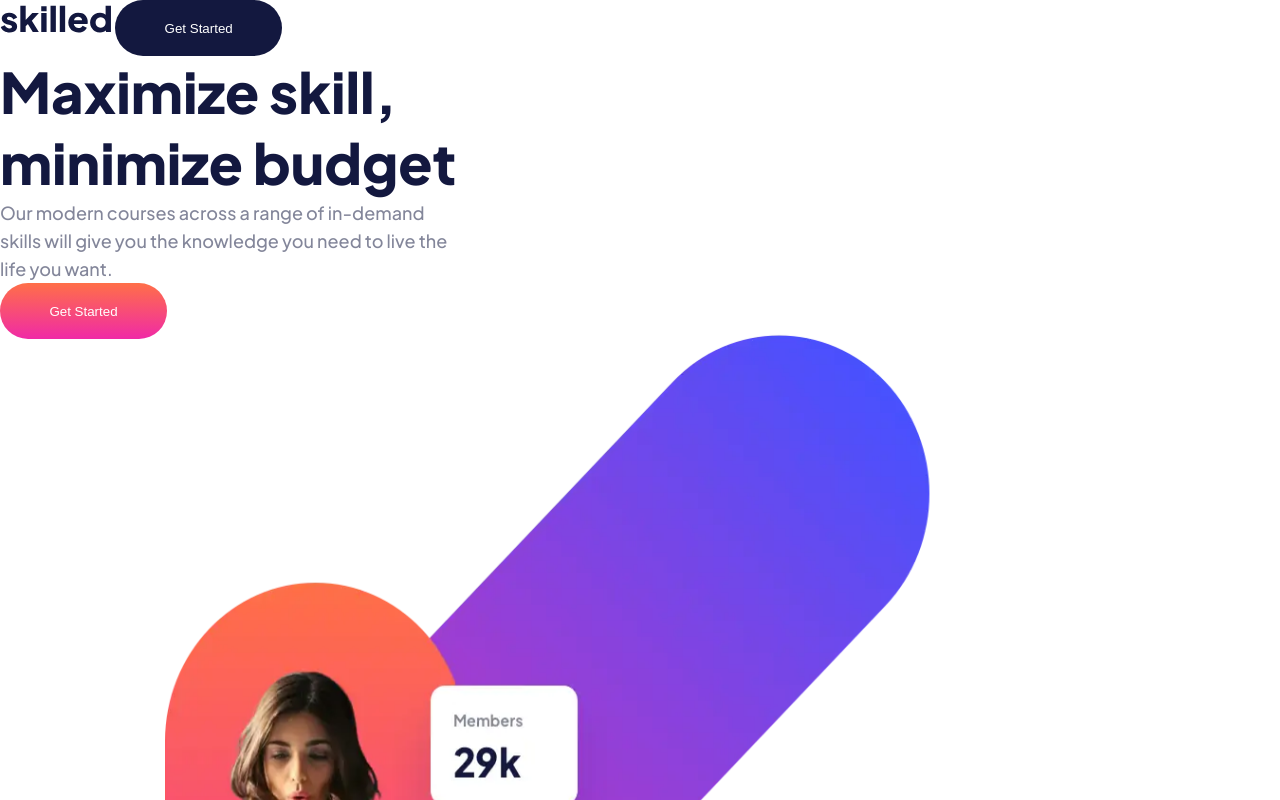
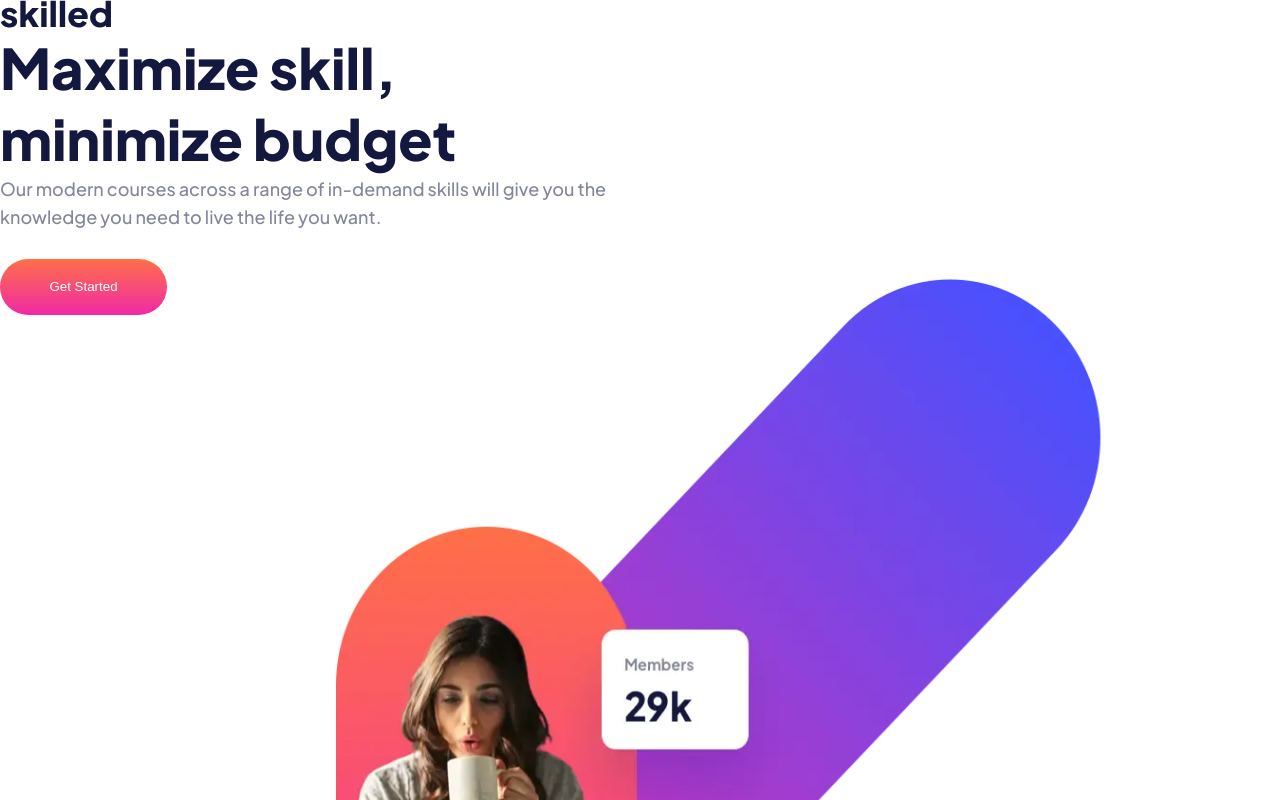
Before and after one commit to josevaldircalixto/skilled-e-learning-landing-page, a plain HTML site: page index.html in a window 1280 px wide. Shown: the top 800 px of the page. Drawn offline with Linux system fonts and the light colour scheme.

Commit message:
Changed layout css div's

```diff
--- a/index.html
+++ b/index.html
@@ -20,10 +20,10 @@
 <body>
 
   <header id="top-info"> <!-- superior part -->
-    <img id="logo-dark" src="/assets/logo-dark.svg" alt="image of the logo">
-    <button id="button-superior-right">Get Started</button>
 
     <div id="top-left-info">
+
+      <img id="logo-dark" src="/assets/logo-dark.svg" alt="image of the logo">
 
       <h1>Maximize skill, minimize budget</h1>
       <p>Our modern courses across a range of in-demand skills will give you the
@@ -32,10 +32,14 @@
 
     </div>
 
-
-    <img id="hero" src="/assets/image-hero-desktop.webp" alt="image of woman holding a mug">
+    <div>
+      <button id="button-superior-right">Get Started</button>
+      <img id="hero" src="/assets/image-hero-desktop.webp" alt="image of woman holding a mug">
+    </div>
 
   </header>
+
+
 
   <!-- content -->
   <div id="grid">
--- a/style.css
+++ b/style.css
@@ -8,7 +8,7 @@
 #top-info header {
   height: 837px;
   display: flex;
-  flex-wrap: wrap;
+  flex-direction: row;
   justify-content: center;
   align-content: flex-start;
 }
@@ -24,7 +24,7 @@
 
 #top-left-info {
 
-  width: 457px;
+  width: 50%;
   height: 359px;
 }
 
```
